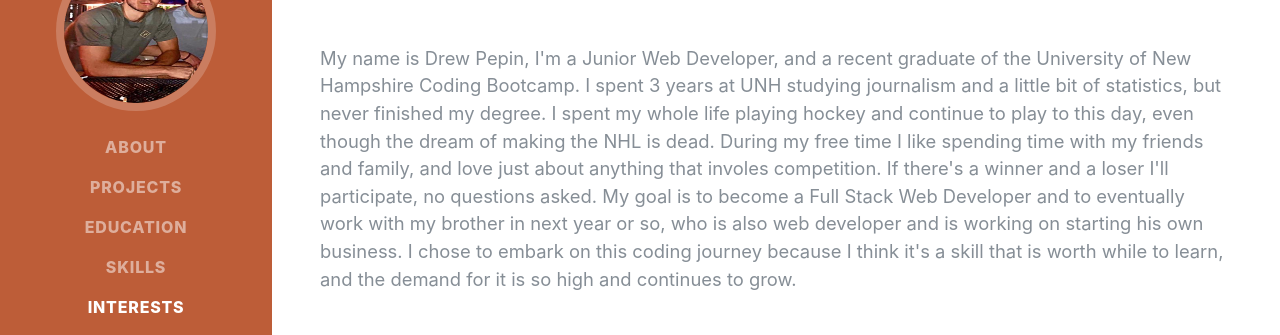
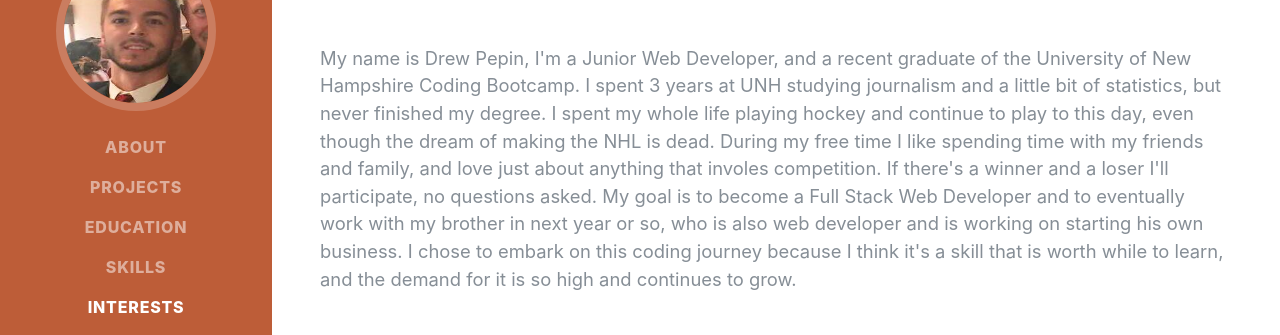
Before and after one commit to drewpepin1995/newPortfolio, a plain HTML site: page index.html in a window 1280 px wide. Shown: the part 265-600 px from the top of the page. Drawn offline with Linux system fonts and the light colour scheme; a web font is replaced by a local one.

Commit message:
Changing headshot image

```diff
--- a/index.html
+++ b/index.html
@@ -29,7 +29,7 @@
     <a class="navbar-brand js-scroll-trigger" href="#page-top">
       <span class="d-block d-lg-none">Drew Pepin</span>
       <span class="d-none d-lg-block">
-        <img class="img-fluid img-profile rounded-circle mx-auto mb-2" src="../newPortfolio/images/bioImage.png" alt=""
+        <img class="img-fluid img-profile rounded-circle mx-auto mb-2" src="../newPortfolio/images/headshot.jpg" alt=""
           id="profileImg">
       </span>
     </a>
```
Also changed, not shown: images/headshot.jpg (added).
